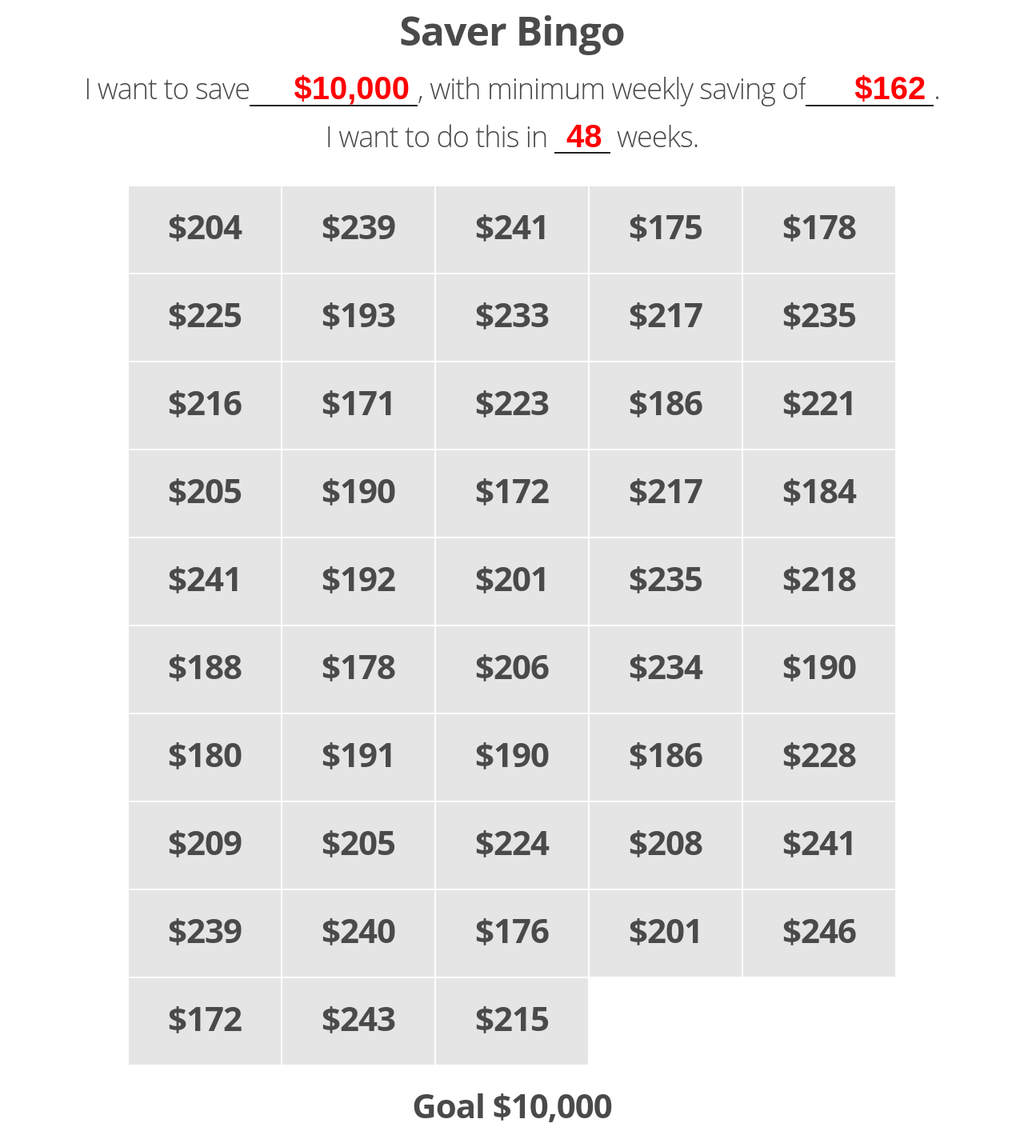
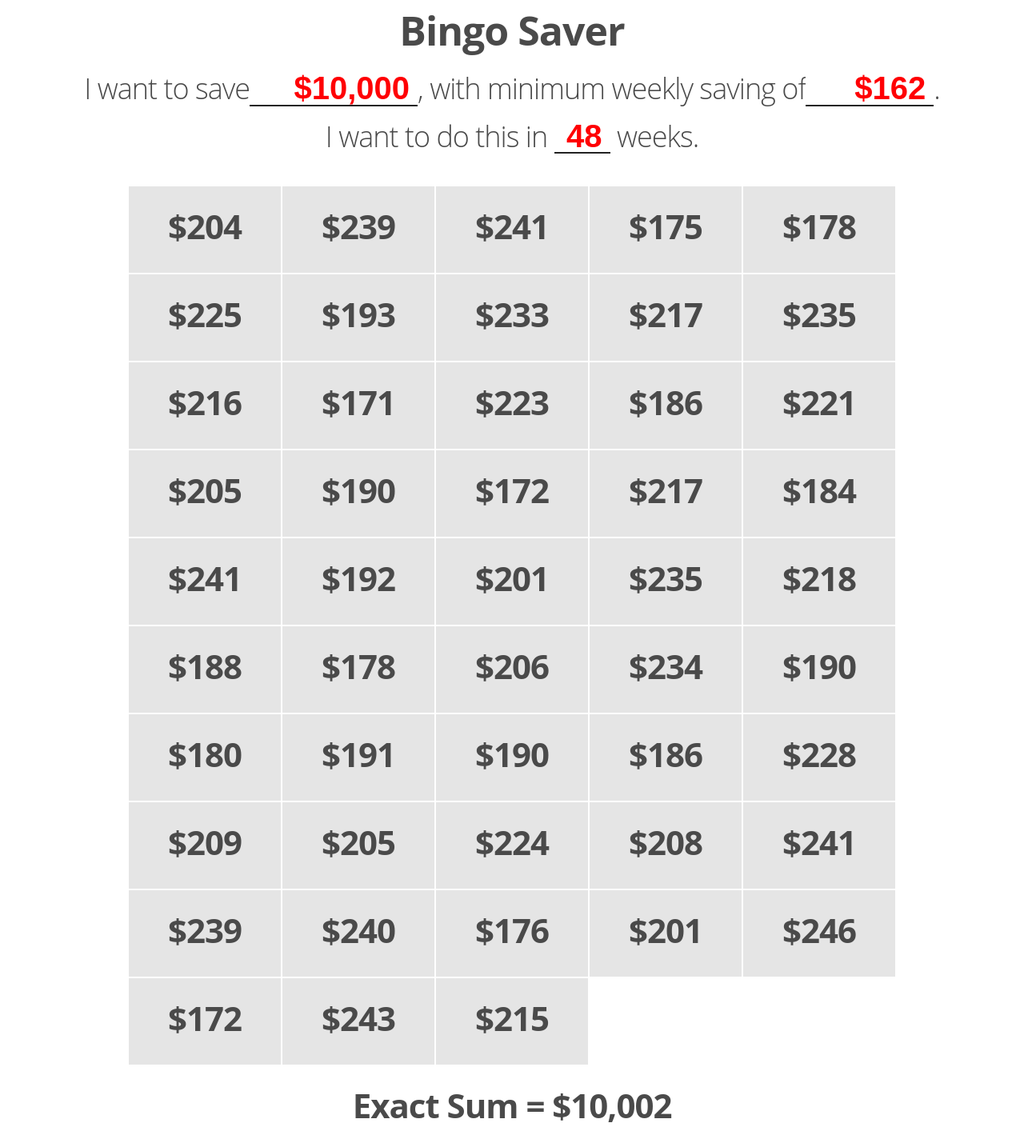
Before and after one commit to suryast/saver-react-app, a React (Create React App) app: page / in a window 1280 px wide. Shown: the whole page at 80% size. Built offline with nearby package versions, Linux system fonts and the light colour scheme.

Commit message:
Refactor code

```diff
--- a/src/App.js
+++ b/src/App.js
@@ -31,7 +31,7 @@ function App() {
 
   return (
     <div className="App">
-      <h1>Saver Bingo</h1>
+      <h1>Bingo Saver</h1>
       <Form target={target} minimum={minimum} duration={duration} />
       <CouponContainer target={target} minimum={minimum} duration={duration} />
     </div>
--- a/src/components/Coupon.js
+++ b/src/components/Coupon.js
@@ -4,13 +4,13 @@ import "../styles/coupon-container.css";
 
 class Coupon extends React.Component {
   render() {
-    const styles = {
+    const couponAnimation = {
       animation: "0.3s slideIn backwards",
       animationDelay: this.props.delay
     };
     return (
       <>
-        <div style={styles}>
+        <div style={couponAnimation}>
           <br />
           <h2>{formatPrice(this.props.value)}</h2>
         </div>
--- a/src/components/CouponContainer.js
+++ b/src/components/CouponContainer.js
@@ -6,19 +6,22 @@ import "../styles/coupon-container.css";
 
 class CouponContainer extends React.Component {
   drawBoxes = (target, duration, minimum) => {
-    let coupons = [];
-    let d = divvy(target, duration, minimum);
-    return d;
+    let saverMatrix = divvy(target, duration, minimum);
+    return saverMatrix;
   };
 
   render() {
-    let d = this.drawBoxes(
+    const saverMatrix = this.drawBoxes(
       this.props.target,
       this.props.duration,
       this.props.minimum
     );
 
-    const coupons = d.map((val, index) => {
+    const target = saverMatrix.reduce(function(a, b) {
+      return a + b;
+    });
+
+    const coupons = saverMatrix.map((val, index) => {
       return <Coupon key={index} value={val} delay={`${index * 0.02}s`} />;
     });
 
@@ -28,7 +31,7 @@ class CouponContainer extends React.Component {
           <div className="grid">{coupons}</div>
         </div>
         <br />
-        <h2>Goal {formatPrice(parseInt(this.props.target))}</h2>
+        <h2>Exact Sum = {formatPrice(parseInt(target))}</h2>
       </>
     );
   }
```
